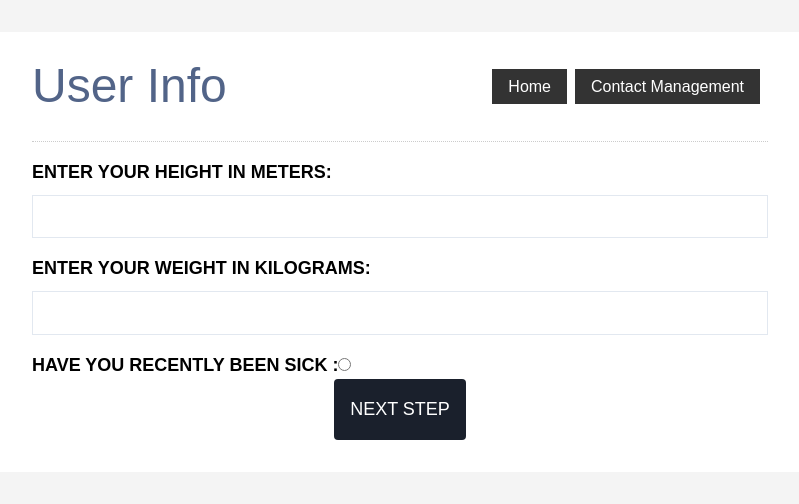
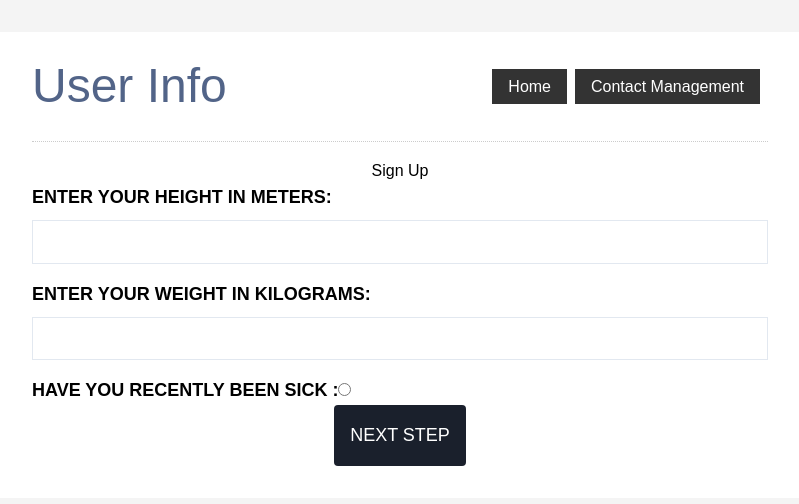
Before and after one commit to khaalidm/nuxt-app, a Nuxt app: page /health in a window 1280 px wide. Shown: the top 504 px of the page, without its empty margins (240-1039 px from the left). Built offline with nearby package versions, Linux system fonts and the light colour scheme.

Commit message:
added headings to form views

```diff
--- a/pages/contact.vue
+++ b/pages/contact.vue
@@ -1,4 +1,6 @@
 <template>
+  <div>
+    <h1 class="text-center text-bg-gray-900">Sign Up</h1>
     <form class="mb-4" action="/health">
       <div class="flex flex-col mb-4">
         <label
@@ -40,6 +42,7 @@
         Next Step
       </button>
     </form>
+  </div>
 </template>
 
 <script>
--- a/pages/health.vue
+++ b/pages/health.vue
@@ -1,4 +1,6 @@
 <template>
+  <div>
+    <h1 class="text-center text-bg-gray-900">Sign Up</h1>
     <form class="mb-4" action="/finalize">
       <div class="flex flex-col mb-4">
         <label
@@ -52,6 +54,7 @@
         Next Step
       </button>
     </form>
+  </div>
 </template>
 
 <script>
```
Also changed, not shown: 1 other file (tests, documents, lock files or other folders). Lines whose indentation alone changed are shown as unchanged.
